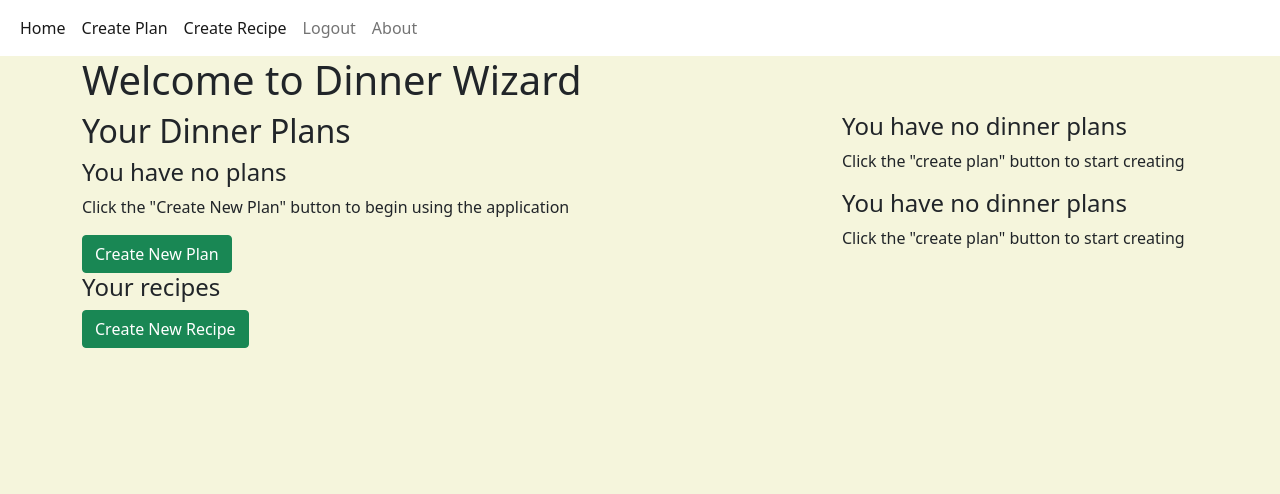
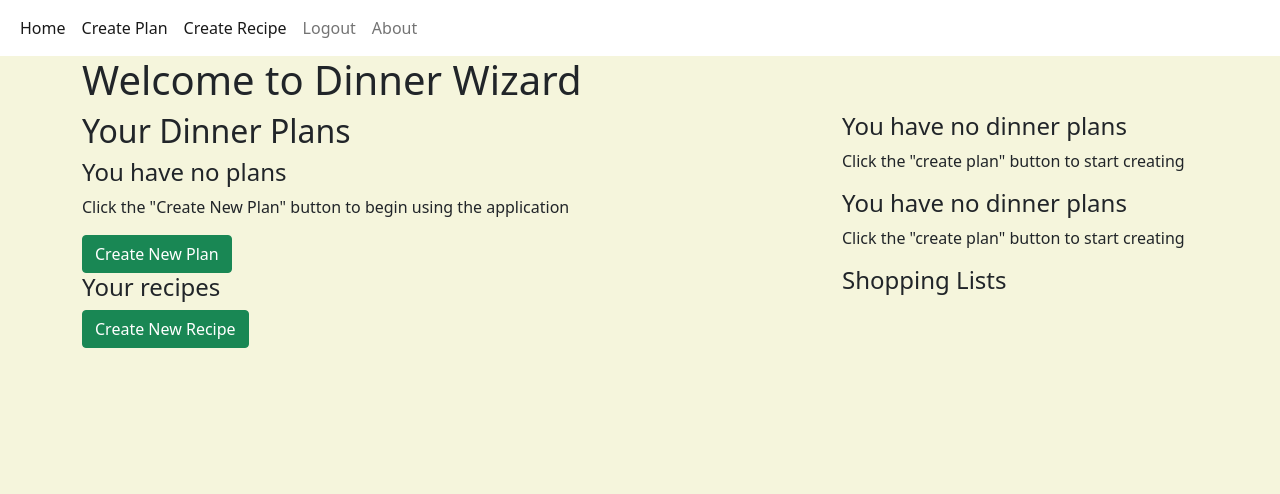
Before and after one commit to oljung/portfolio-project-4, a Django app: page /plans/ in a window 1280 px wide. Shown: the top 494 px of the page. Run offline with Django 4.2, Linux system fonts and the light colour scheme; the visitor is signed in with stand-in values (Sample User, id 1); data comes from the database, SQL or seed files in the repository; data that the repository does not hold is empty.

Commit message:
feat: add create ingredient from shopping list; add delete functionality to shopping list and plan; removing ingredients will now delete them from database

```diff
--- a/Dinner_Wizard/models.py
+++ b/Dinner_Wizard/models.py
@@ -121,6 +121,12 @@ class ShoppingList(models.Model):
         related_name='shopping_ingredients',
         blank=True
     )
+    user = models.ForeignKey(
+        User,
+        on_delete=models.CASCADE,
+        related_name='shopping_list',
+        default= None
+    )
 
     def __str__(self):
         return f'{self.name}'
--- a/Dinner_Wizard/urls.py
+++ b/Dinner_Wizard/urls.py
@@ -52,4 +52,15 @@ urlpatterns = [
         views.create_shopping_list,
         name='create_list'
     ),
+    path(
+        'delete-list-ingredient/<list_id>/<ingredient_id>',
+        views.delete_shopping_list_ingredient,
+        name='delete_ingredient'
+    ),
+    path('delete-plan/<plan_id>', views.delete_plan, name='delete_plan'),
+    path(
+        'delete-shopping-list/<list_id>',
+        views.delete_shopping_list,
+        name='delete_shopping_list'
+    ),
 ]
--- a/Dinner_Wizard/views.py
+++ b/Dinner_Wizard/views.py
@@ -47,6 +47,8 @@ class PlansPage(View):
 
         recipes = Recipe.objects.filter(created_by=str(self.request.user))
 
+        shopping_lists = ShoppingList.objects.filter(user=self.request.user)
+
         active_plan = None
 
         if plans:
@@ -61,21 +63,12 @@ class PlansPage(View):
                 'plans': plans,
                 'active_plan': active_plan,
                 'recipes': recipes,
+                'shopping_lists': shopping_lists,
             }
         )
 
 
-class LandingPage(View):
-    """
-    Landing page for users who are unregistered or not logged in
-    """
-    def get(self, request):
-        """
-        Renders the site's landing page
-        """
-        return render(request, 'index.html')
-
-
+# Methods connected to plans
 def create_plan(request):
     """
     Method for creating a new plan
@@ -147,6 +140,52 @@ def make_plan_active(request, plan_id):
     return redirect('plans')
 
 
+def remove_recipe_from_plan(request, plan_id):
+    """
+    Deletes a recipe item from plan
+    """
+    plan = get_object_or_404(Plan, id=plan_id)
+    if request.method == 'POST':
+        recipe_list = request.POST.getlist('recipe')
+
+        if recipe_list:
+            for recipe in recipe_list:
+                recipe_to_remove = get_object_or_404(Recipe, id=recipe)
+                plan.recipes.remove(recipe_to_remove)
+        return HttpResponseRedirect(reverse('edit_plan', args=[plan_id]))
+
+    return render(
+        request,
+        'plan_detail.html',
+        {
+            'plan': plan,
+            'activity': 'edit',
+        }
+    )
+
+
+def delete_plan(request, plan_id):
+    """
+    Deletes a plan
+    """
+    plan = get_object_or_404(Plan, id=plan_id)
+
+    plan.delete()
+
+    return redirect('plans')
+
+
+class LandingPage(View):
+    """
+    Landing page for users who are unregistered or not logged in
+    """
+    def get(self, request):
+        """
+        Renders the site's landing page
+        """
+        return render(request, 'index.html')
+
+
 class RecipeList(View):
     """
     Classes for displaying recipe list and adding recipes to plan
@@ -183,30 +222,6 @@ class RecipeList(View):
                 plan.recipes.add(recipe_to_add)
 
         return HttpResponseRedirect(reverse('edit_plan', args=[plan_id]))
-
-
-def remove_recipe_from_plan(request, plan_id):
-    """
-    Deletes a recipe item from plan
-    """
-    plan = get_object_or_404(Plan, id=plan_id)
-    if request.method == 'POST':
-        recipe_list = request.POST.getlist('recipe')
-
-        if recipe_list:
-            for recipe in recipe_list:
-                recipe_to_remove = get_object_or_404(Recipe, id=recipe)
-                plan.recipes.remove(recipe_to_remove)
-        return HttpResponseRedirect(reverse('edit_plan', args=[plan_id]))
-
-    return render(
-        request,
-        'plan_detail.html',
-        {
-            'plan': plan,
-            'activity': 'edit',
-        }
-    )
 
 
 def create_recipe(request, plan_id):
@@ -301,7 +316,8 @@ def add_ingredient(request, recipe_id, plan_id):
 
 def remove_ingredient_from_recipe(request, recipe_id):
     """
-    Removes ingredients from recipe
+    Removes ingredients from recipe and then deletes
+    that ingredient from the database
     """
     recipe = get_object_or_404(Recipe, id=recipe_id)
     categories = Category.objects.all()
@@ -316,6 +332,7 @@ def remove_ingredient_from_recipe(request, recipe_id):
                     id=ingredient
                 )
                 recipe.ingredients.remove(ingredient_remove)
+                ingredient_remove.delete()
         return HttpResponseRedirect(
             reverse('edit_recipe', args=[recipe_id, 0])
         )
@@ -377,15 +394,30 @@ class ShoppingListView(View):
         """
         shopping_list = get_object_or_404(ShoppingList, id=list_id)
 
-        print(shopping_list.ingredient_list.all())
-
         return render(
             request,
             'shopping_list.html',
             {
                 'shopping_list': shopping_list
             }
-            )
+        )
+
+    def post(self, request, list_id):
+        """
+        Adds an ingredient to a shopping list from the list page
+        """
+        shopping_list = get_object_or_404(ShoppingList, id=list_id)
+
+        form = IngredientForm(data=request.POST)
+
+        if form.is_valid():
+            ingredient = form.save()
+            shopping_list.ingredient_list.add(ingredient)
+            shopping_list.save()
+
+        return HttpResponseRedirect(
+            reverse('shopping_list', args=[list_id])
+        )
 
 
 def create_shopping_list(request, plan_id):
@@ -396,6 +428,7 @@ def create_shopping_list(request, plan_id):
     if request.method == 'POST':
         list_form = ShoppingListForm(data=request.POST)
         if list_form.is_valid():
+            list_form.instance.user = request.user
             shopping_list = list_form.save()
 
             add_ingredients_to_shopping_list(shopping_list.id, plan_id)
@@ -404,3 +437,35 @@ def create_shopping_list(request, plan_id):
                 reverse('shopping_list', args=[shopping_list.id])
             )
     return redirect('plans')
+
+
+def delete_shopping_list_ingredient(request, list_id, ingredient_id):
+    """
+    This will remove an ingredient item from a shopping list
+    and then delete it from the database
+    """
+    shopping_list = get_object_or_404(ShoppingList, id=list_id)
+    ingredient = get_object_or_404(Ingredient, id=ingredient_id)
+
+    shopping_list.ingredient_list.remove(ingredient)
+
+    ingredient.delete()
+
+    return HttpResponseRedirect(
+            reverse('shopping_list', args=[list_id])
+        )
+
+
+def delete_shopping_list(request, list_id):
+    """
+    Deletes a shopping lsit after deleting all
+    ingredients in list
+    """
+    shopping_list = get_object_or_404(ShoppingList, id=list_id)
+
+    for ingredient in shopping_list.ingredient_list.all():
+        ingredient.delete()
+
+    shopping_list.delete()
+
+    return redirect('plans')
--- a/static/js/script.js
+++ b/static/js/script.js
@@ -1,9 +1,12 @@
 
 
-const showFilterForm = () => {
-    document.getElementById('filter-form').classList.toggle('hide');
+const showForm = (elementId) => {
+    document.getElementById(elementId).classList.toggle('hide');
 };
 
-const showShoppingForm = () => {
-    document.getElementById('shopping-form').classList.toggle('hide');
-};
+function itemStrikeout(itemId) {
+    children = document.getElementById(`shopping-list-item-${itemId}`).children;
+    for (let child of children) {
+        child.style.textDecoration = "line-through";
+    }
+}
--- a/templates/ingredient_list.html
+++ b/templates/ingredient_list.html
@@ -6,7 +6,7 @@
     <h1>Add ingredient to {{ recipe }}</h1>
 
     <button class="btn btn-secondary"
-        onclick="showFilterForm();"
+        onclick="showForm('filter-form');"
     >Filter</button>
 
     <div class="hide" id="filter-form">
--- a/templates/plans.html
+++ b/templates/plans.html
@@ -30,7 +30,7 @@
                     <a href="{% url 'edit_plan' active_plan.id %}" class="btn btn-primary btn-small">Edit Plan</a>
                 </div>
                 <div class="col-md-6">
-                    <button class="btn btn-success" onclick="showShoppingForm();">
+                    <button class="btn btn-success" onclick="showForm('shopping-form');">
                         Create Shopping list
                     </button>
                     <div class="hide" id="shopping-form">
@@ -83,6 +83,7 @@
                     <li class="upcoming-item">
                         <span class="upcoming-item-text col-6">{{ plan }}</span>
                         <a class="btn btn-primary" href="{% url 'make_active' plan.id %}">Make Active</a>
+                        <span class="list-button"><a href="{% url 'delete_plan' plan.id %}"><i class="fas fa-trash-alt"></i></a></span>
                     </li>
                     {% endif %}
                     {% endfor %}
@@ -101,6 +102,7 @@
                     <li class="upcoming-item">
                         <span class="upcoming-item-text col-6">{{ plan }}</span>
                         <a class="btn btn-primary" href="{% url 'make_active' plan.id %}">Make Active</a>
+                        <span class="list-button"><a href="{% url 'delete_plan' plan.id %}"><i class="fas fa-trash-alt"></i></a></span>
                     </li>
                     {% endif %}
                     {% endfor %}
@@ -110,6 +112,20 @@
                 <p>Click the "create plan" button to start creating</p>
                 {% endif %}
             </div>
+            <div class="row shopping-list-container">
+                <h4>Shopping Lists</h4>
+                <ul class="shopping-list">
+                    {% if shopping_lists %}
+                    {% for list in shopping_lists.all %}
+                    <li class="shopping-list-item">
+                        <span class="shopping-list-text">{{ list.name }}</span>
+                        <a href="{% url 'shopping_list' list.id %}" class="btn btn-primary">Open</a>
+                        <span class="list-button"><a href="{% url 'delete_shopping_list' list.id %}"><i class="fas fa-trash-alt"></i></a></span>
+                    </li>
+                    {% endfor %}
+                    {% endif %}
+                </ul>
+            </div>
         </div>
 
     </div>
--- a/templates/recipe_list.html
+++ b/templates/recipe_list.html
@@ -7,7 +7,7 @@
     <h1>Add Recipe to {{ plan }}</h1>
 
     <button class="btn btn-secondary"
-        onclick="showFilterForm();"
+        onclick="showForm('filter-form');"
     >Filter</button>
 
     <div class="hide" id="filter-form">
```
Also changed, not shown: templates/shopping_list.html (+28 -10 lines), Dinner_Wizard/migrations/0006_shoppinglist_user.py (added).
